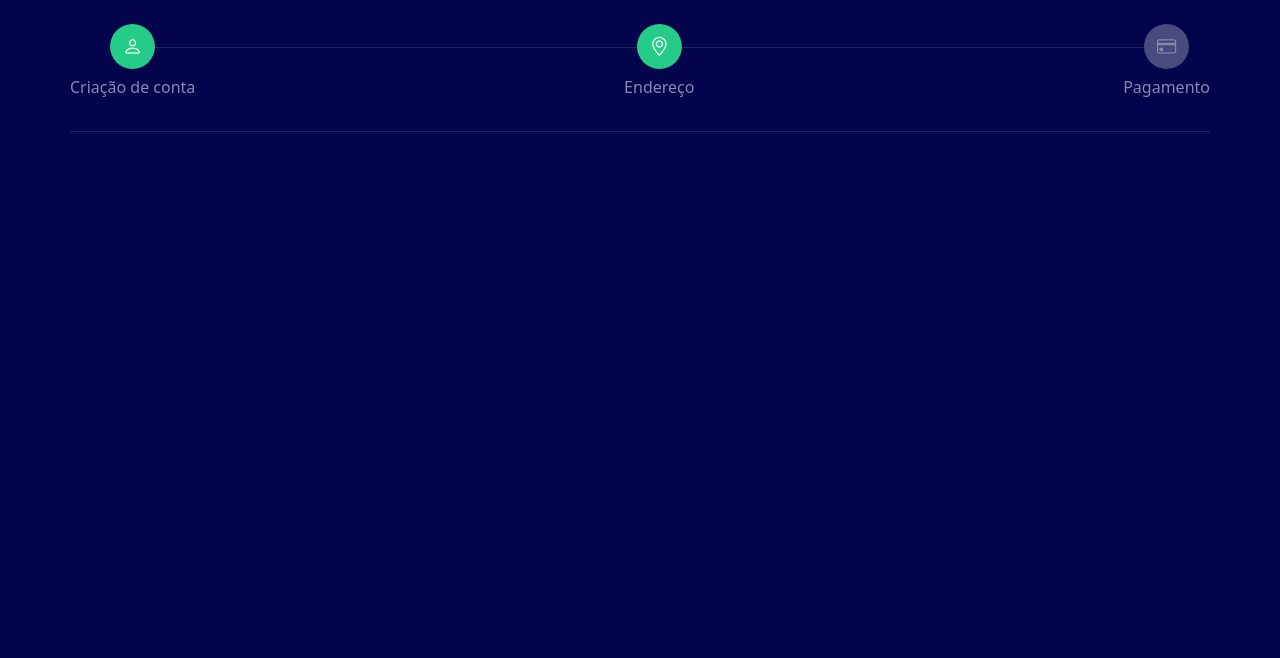
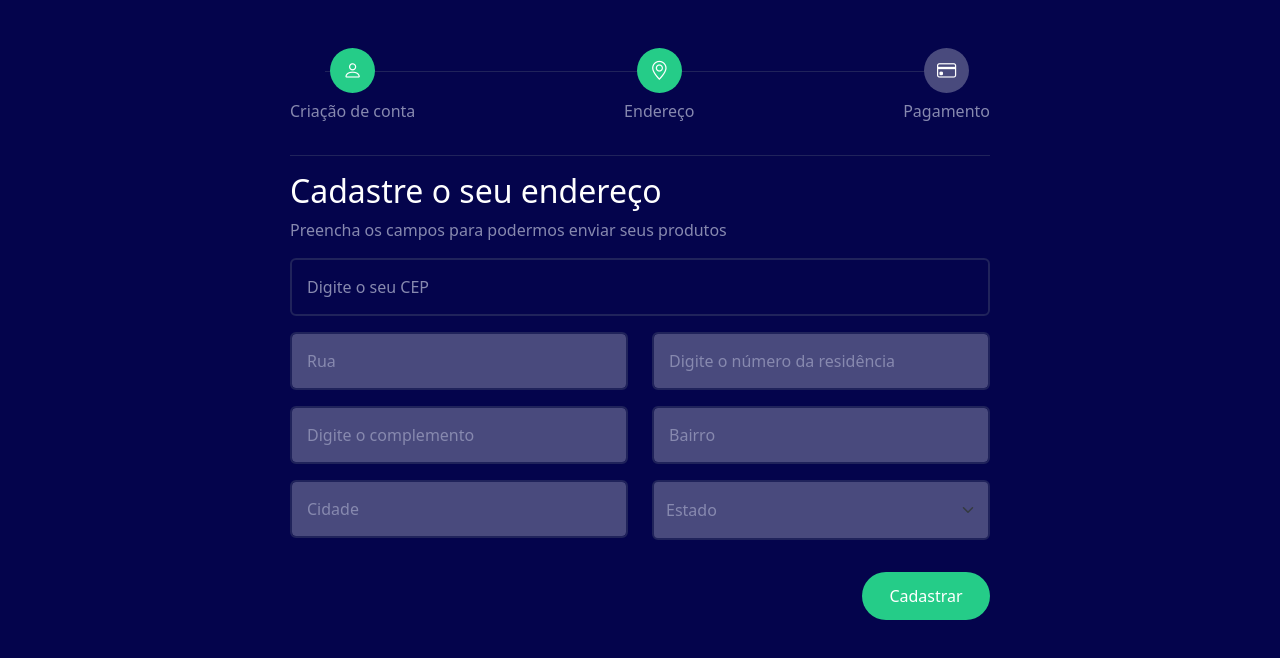
Before and after one commit to Myourkiu/CEP, a plain HTML site: page index.html in a window 1280 px wide. Drawn offline with nearby package versions, Linux system fonts and the light colour scheme.

Commit message:
html e css prontos

```diff
--- a/css/style.css
+++ b/css/style.css
@@ -9,7 +9,7 @@
 
 #checkout-page{
     background-color: var(--bg-color);
-    color: var(--text-color);
+    color: var(--primary-color);
 }
 
 /* message */
@@ -49,6 +49,7 @@
 
 #order-form-container{
     padding: 1.5em;
+    max-width: 700px;
 }
 
 #steps{
@@ -93,3 +94,48 @@
     left: 5%;
     z-index: -1;
 }
+
+/* Form header */
+
+#form-header p{
+    color: var(--text-color);
+}
+
+/* Form */
+
+#order-form-container input, #order-form-container select{
+    background-color: var(--bg-color);
+    border: 2px solid var(--border-color);
+    color: var(--primary-color);
+}
+
+#order-form-container select{
+    padding: 1rem .75rem;
+}
+
+#order-form-container label{
+    color: var(--text-color);
+    left: 1em;
+}
+
+#order-form-container input:disabled, #order-form-container select:disabled{
+    background-color: var(--secondary-bg-color);
+    color: var(--text-color);
+}
+
+#order-form-container input:focus{
+    border-color: var(--secondary-color);
+}
+
+#save-btn{
+    background-color: #25cc88;
+    border: none;
+    height: 3em;
+    width: 8em;
+    border-radius: 1.5em;
+}
+
+#save-btn:hover{
+    background-color: #1ea56f;
+    transition: .5s;
+}
--- a/index.html
+++ b/index.html
@@ -1,17 +1,24 @@
 <!DOCTYPE html>
 <html lang="pt-br">
   <head>
-    <meta charset="UTF-8">
-    <meta http-equiv="X-UA-Compatible" content="IE=edge">
-    <meta name="viewport" content="width=device-width, initial-scale=1.0">
-    <title>CEP Autocomplete</title>
-    <link rel="stylesheet" href="css/style.css">
+    <meta charset="UTF-8" />
+    <meta http-equiv="X-UA-Compatible" content="IE=edge" />
+    <meta name="viewport" content="width=device-width, initial-scale=1.0" />
+    <title>CEP API</title>
+    <link rel="stylesheet" href="css/style.css" />
+    <!-- Bootstrap -->
+    <link
+      href="https://cdn.jsdelivr.net/npm/bootstrap@5.2.0-beta1/dist/css/bootstrap.min.css"
+      rel="stylesheet"
+      integrity="sha384-0evHe/X+R7YkIZDRvuzKMRqM+OrBnVFBL6DOitfPri4tjfHxaWutUpFmBp4vmVor"
+      crossorigin="anonymous"
+    />
+    <!-- Bootstrap icons -->
+    <link
+      rel="stylesheet"
+      href="https://cdn.jsdelivr.net/npm/bootstrap-icons@1.8.3/font/bootstrap-icons.css"
+    />
     <script src="js/script.js" defer></script>
-    <!-- Bootstrap -->
-    <link href="https://cdn.jsdelivr.net/npm/bootstrap@5.3.0-alpha1/dist/css/bootstrap.min.css" rel="stylesheet" integrity="sha384-GLhlTQ8iRABdZLl6O3oVMWSktQOp6b7In1Zl3/Jr59b6EGGoI1aFkw7cmDA6j6gD" crossorigin="anonymous">
-
-    <!-- Bootstrap icons -->
-    <link rel="stylesheet" href="https://cdn.jsdelivr.net/npm/bootstrap-icons@1.10.3/font/bootstrap-icons.css">
   </head>
   <body id="checkout-page">
     <div id="fade" class="hide">
@@ -21,21 +28,19 @@
       <div id="message" class="hide">
         <div class="alert alert-light" role="alert">
           <h4>Mensagem:</h4>
-                <p>LALALA MINHA CABEÇA TA PISCANO</p>
-                <button id="close-message" type="button" class="btn btn-secondary">Fechar</button>
+          <p></p>
+          <button id="close-message" type="button" class="btn btn-secondary">
+            Fechar
+          </button>
         </div>
       </div>
     </div>
-
-    <div id="order-form-container" class="container px-md-0">
-        <!--padding do eixo x, em telas médias tem 0px-->
+    <div id="order-form-container" class="container p-6 my-md-4 px-md-0">
       <div id="steps" class="mb-md-3 pb-md-3">
-            <!--margin bottom e padding bottom em telas médias tem 3px -->
         <div class="line"></div>
         <div class="step">
           <i class="bi bi-person active"></i>
           <p class="d-none d-md-block">Criação de conta</p>
-                    <!--no mobile, tem display none e em telas maiores, display block-->
         </div>
         <div class="step">
           <i class="bi bi-geo-alt active"></i>
@@ -46,6 +51,140 @@
           <p class="d-none d-md-block">Pagamento</p>
         </div>
       </div>
+      <div id="form-header">
+        <h2>Cadastre o seu endereço</h2>
+        <p>Preencha os campos para podermos enviar seus produtos</p>
+      </div>
+      <form id="address-form">
+        <div class="row mb-3">
+          <div class="form-floating">
+            <input
+              type="text"
+              class="form-control shadow-none"
+              id="cep"
+              name="cep"
+              placeholder="Digite o seu CEP"
+              maxlength="8"
+              minlength="8"
+              required
+            />
+            <label for="cep">Digite o seu CEP</label>
+          </div>
+        </div>
+        <div class="row mb-3">
+          <div class="col-12 col-sm-6 mb-3 mb-md-0 form-floating">
+            <input
+              type="text"
+              class="form-control shadow-none"
+              id="address"
+              name="address"
+              placeholder="Rua"
+              disabled
+              required
+              data-input
+            />
+            <label for="address">Rua</label>
+          </div>
+          <div class="col-12 col-sm-6 form-floating">
+            <input
+              type="text"
+              class="form-control shadow-none"
+              id="number"
+              name="number"
+              placeholder="Digite o número da residência"
+              disabled
+              required
+              data-input
+            />
+            <label for="number">Digite o número da residência</label>
+          </div>
+        </div>
+        <div class="row mb-3">
+          <div class="col-12 col-sm-6 mb-3 mb-md-0 form-floating">
+            <input
+              type="text"
+              class="form-control shadow-none"
+              id="complement"
+              name="complement"
+              placeholder="Digite o complemento"
+              disabled
+              data-input
+            />
+            <label for="complement">Digite o complemento</label>
+          </div>
+          <div class="col-12 col-sm-6 form-floating">
+            <input
+              type="text"
+              class="form-control shadow-none"
+              id="neighborhood"
+              name="neighborhood"
+              placeholder="Bairro"
+              disabled
+              required
+              data-input
+            />
+            <label for="neighborhood">Bairro</label>
+          </div>
+        </div>
+        <div class="row mb-3">
+          <div class="col-12 col-sm-6 mb-3 mb-md-0 form-floating">
+            <input
+              type="text"
+              class="form-control shadow-none"
+              id="city"
+              name="city"
+              placeholder="Cidade"
+              disabled
+              required
+              data-input
+            />
+            <label for="city">Cidade</label>
+          </div>
+          <div class="col-12 col-sm-6 mb-3">
+            <select
+              class="form-select shadow-none"
+              id="region"
+              disabled
+              required
+              data-input
+            >
+              <option selected>Estado</option>
+              <option value="AC">Acre</option>
+              <option value="AL">Alagoas</option>
+              <option value="AP">Amapá</option>
+              <option value="AM">Amazonas</option>
+              <option value="BA">Bahia</option>
+              <option value="CE">Ceará</option>
+              <option value="DF">Distrito Federal</option>
+              <option value="ES">Espírito Santo</option>
+              <option value="GO">Goiás</option>
+              <option value="MA">Maranhão</option>
+              <option value="MT">Mato Grosso</option>
+              <option value="MS">Mato Grosso do Sul</option>
+              <option value="MG">Minas Gerais</option>
+              <option value="PA">Pará</option>
+              <option value="PB">Paraíba</option>
+              <option value="PR">Paraná</option>
+              <option value="PE">Pernambuco</option>
+              <option value="PI">Piauí</option>
+              <option value="RJ">Rio de Janeiro</option>
+              <option value="RN">Rio Grande do Norte</option>
+              <option value="RS">Rio Grande do Sul</option>
+              <option value="RO">Rondônia</option>
+              <option value="RR">Roraima</option>
+              <option value="SC">Santa Catarina</option>
+              <option value="SP">São Paulo</option>
+              <option value="SE">Sergipe</option>
+              <option value="TO">Tocantins</option>
+            </select>
+          </div>
+        </div>
+        <div class="d-flex justify-content-end">
+          <button id="save-btn" type="submit" class="btn btn-primary">
+            Cadastrar
+          </button>
+        </div>
+      </form>
     </div>
   </body>
 </html>
```
Lines whose indentation alone changed are shown as unchanged.
